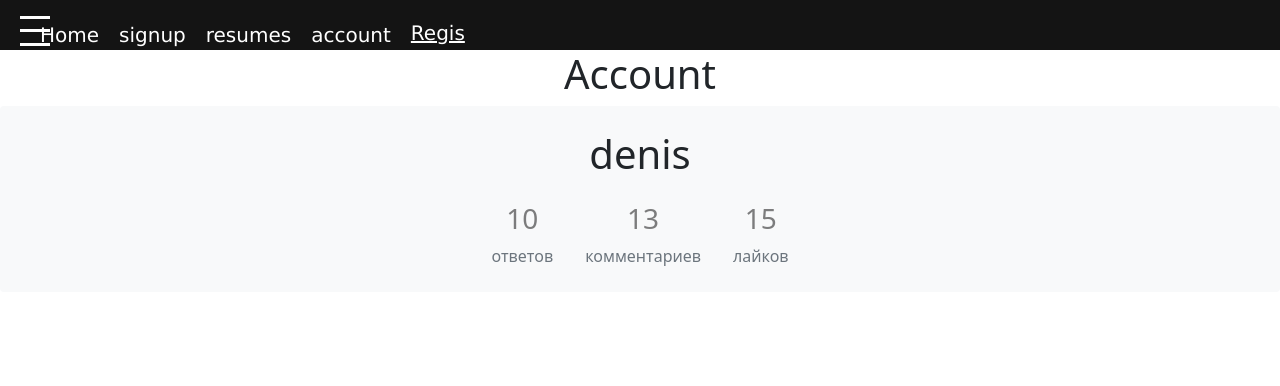
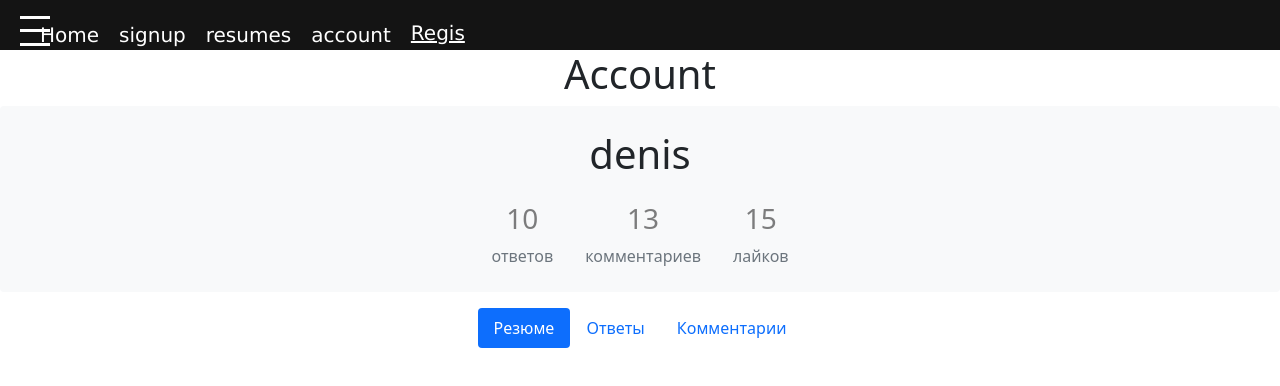
Before and after one commit to denis991/Launch, a React (Create React App) app in the folder client/: page /account in a window 1280 px wide. Shown: the top 386 px of the page. Built offline with nearby package versions, Linux system fonts and the light colour scheme; no server answers.

Commit message:
acccount button edit 0.1.6

```diff
--- /dev/null
+++ b/client/src/components/UI/ButtonAccount/ButtonAccount.jsx
@@ -0,0 +1,15 @@
+import React from 'react';
+
+function ButtonAccount() {
+  return (
+    <div>
+      <ul className="nav nav-pills justify-content-center" role="navigation">
+        <li className="nav-item"><a className="nav-link px-3 active" data-bs-toggle="tab" href="#resume">Резюме</a></li>
+        <li className="nav-item"><a className="nav-link px-3" data-bs-toggle="tab" href="#answers">Ответы</a></li>
+        <li className="nav-itemЗ"><a className="nav-link px-3" data-bs-toggle="tab" href="#comments">Комментарии</a></li>
+      </ul>
+    </div>
+  );
+}
+
+export default ButtonAccount;
--- a/client/src/components/pages/Account.jsx
+++ b/client/src/components/pages/Account.jsx
@@ -1,5 +1,6 @@
 import React from 'react';
 import { useState } from 'react';
+import ButtonAccount from '../UI/ButtonAccount/ButtonAccount';
 
 function Account() {
   const [usersAccountId, setUsersAccountId] = useState({});
@@ -13,7 +14,7 @@ function Account() {
     liks: '15',
   });
   return (
-    <div>
+    <>
 
       <h1 className="text-center">Account</h1>
       <div className="px-3 py-4 mb-3 bg-light rounded">
@@ -34,7 +35,8 @@ function Account() {
           </div>
         </div>
       </div>
-    </div>
+      <ButtonAccount />
+    </>
   );
 }
 
```
